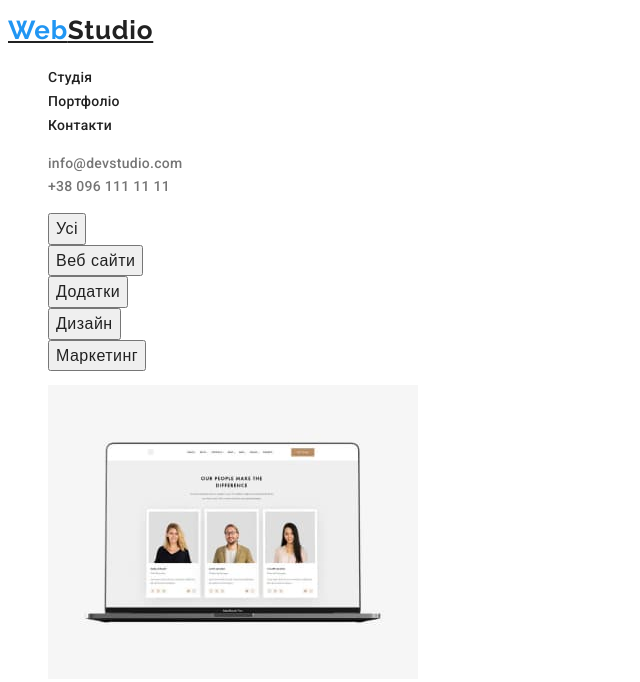
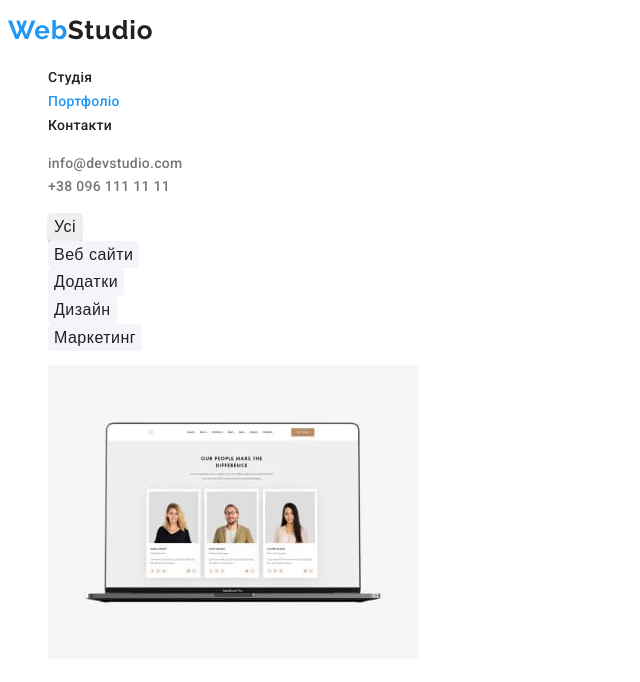
Before and after one commit to YuriiBryzhko/html-css-module-2, a plain HTML site: page portfolio.html in a window 1280 px wide. Shown: the top 682 px of the page, without its empty margins (0-640 px from the left). Drawn offline with Linux system fonts and the light colour scheme.

Commit message:
correction v1
logo - del text-decoration, text styles on  class-text, tittle correct to title, currrent link, add bobrder and border-radius to cclass button

```diff
--- a/css/styles.css
+++ b/css/styles.css
@@ -41,6 +41,7 @@ body {
   font-size: 26px;
   font-family: Raleway, sans-serif;
   letter-spacing: 0.78px;
+  text-decoration: none;
 }
 
 .logo-title {
@@ -70,6 +71,10 @@ body {
 
 .contacts .link:hover,
 .contacts .link:focus {
+  color: var(--accent-color);
+}
+
+.site-nav .link.current {
   color: var(--accent-color);
 }
 
@@ -107,15 +112,19 @@ body {
 }
 
 /* Герой */
+
 .hero {
+  background-color: var(--secondary-bg-color);
+  text-align: center;
+}
+
+.hero .title {
   color: var(--white-text-color);
-  background-color: var(--secondary-bg-color);
   font-size: 44px;
   font-weight: 900;
   line-height: 1.4;
   letter-spacing: 2.64px;
   text-transform: uppercase;
-  text-align: center;
 }
 
 .hero .button {
@@ -126,7 +135,9 @@ body {
   line-height: 1.8;
   letter-spacing: 0.96px;
   cursor: pointer;
-
+  border-radius: 4px;
+  border: none;
+  box-shadow: 0px 4px 4px 0px rgba(0, 0, 0, 0.15);
 }
 
 /* Переваги */
@@ -159,13 +170,16 @@ body {
 
 .team .title-h3 {
   font-size: 16px;
-  font-style: normal;
   font-weight: 500;
   letter-spacing: 0.48px;
+  text-align: center;
 }
 
 .team .text {
   color: var(--secondary-text-color);
+  font-size: 16px;
+  letter-spacing: 0.48px;
+  text-align: center;
 }
 
 /* Роботи */
@@ -198,9 +212,28 @@ body {
   line-height: 1.6;
   letter-spacing: 0.48px;
   cursor: pointer;
+  border-radius: 4px;
+  background: #f5f4fa;
+  border: none;
 }
 
-.works .button:hover {
+.works .button-all {
+  color: var(--primary-text-color);
+  font-size: 16px;
+  font-style: normal;
+  font-weight: 500;
+  line-height: 1.6;
+  letter-spacing: 0.48px;
+  border-radius: 4px;
+  cursor: pointer;
+  border: none;
+  box-shadow: 0px 2px 2px 0px rgba(0, 0, 0, 0.12), 0px 1px 2px 0px rgba(0, 0, 0, 0.08), 0px 3px 1px 0px rgba(0, 0, 0, 0.10);
+}
+
+.works .button:hover,
+.works .button-all:hover {
   color: var(--white-text-color);
   background-color: var(--accent-color);
+  background: #2196f3;
+
 }
--- a/portfolio.html
+++ b/portfolio.html
@@ -18,7 +18,7 @@
       <nav>
         <ul class="site-nav">
           <li><a href="./index.html" class="link">Студія</a></li>
-          <li><a href="./portfolio.html" class="link">Портфоліо</a></li>
+          <li><a href="./portfolio.html" class="link current">Портфоліо</a></li>
           <li><a href="" class="link">Контакти</a></li>
         </ul>
       </nav>
@@ -36,7 +36,7 @@
       <section class="works">
         <!-- <h2>Фільтр робіт</h2> -->
         <ul class="list">
-          <li><button type="button" class="button">Усі</button></li>
+          <li><button type="button" class="button-all">Усі</button></li>
           <li><button type="button" class="button">Веб сайти</button></li>
           <li><button type="button" class="button">Додатки</button></li>
           <li><button type="button" class="button">Дизайн</button></li>
```
Also changed, not shown: index.html (+2 -2 lines).
